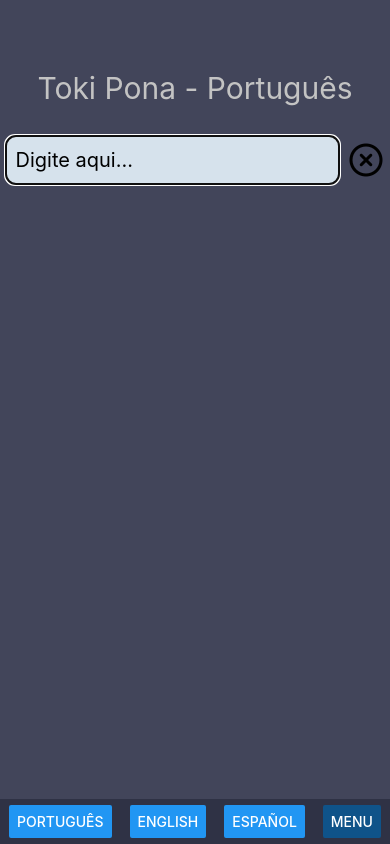
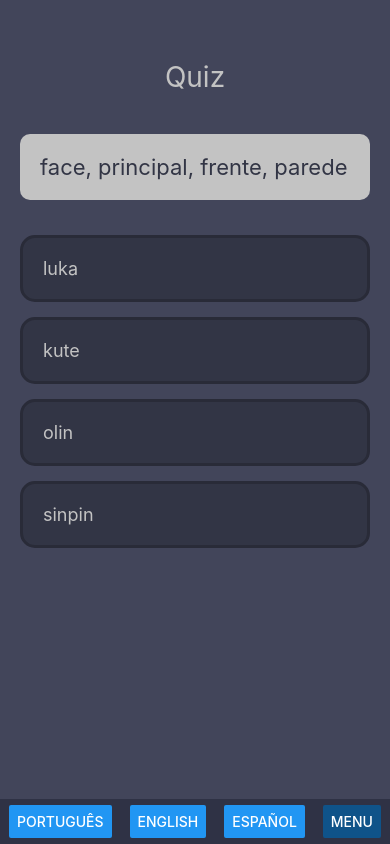
Before and after one commit to Seralto/toki-pona, a React Native app: screen / in a window 390 px wide. Built offline with nearby package versions, Linux system fonts and the light colour scheme.

Commit message:
Add Quiz page

```diff
--- a/App.js
+++ b/App.js
@@ -4,6 +4,7 @@ import { View, ScrollView, StyleSheet, BackHandler } from "react-native";
 import Translator from "./components/Translator";
 import Dictionary from "./components/Dictionary";
 import Grammar from "./components/Grammar";
+import Quiz from "./components/Quiz";
 import About from "./components/About";
 import TokiPona from "./components/TokiPona";
 import OptionsModal from "./components/OptionsModal";
@@ -33,7 +34,8 @@ export default class App extends Component {
     this.state = {
       validEnteredWords: [],
       translations: [],
-      page: "translator",
+      page: "quiz",
+      // page: "translator",
       enteredText: "",
       language: defaultLanguage,
       isModalVisible: false,
@@ -125,6 +127,13 @@ export default class App extends Component {
             <Grammar pageTexts={this.state.appTexts.grammar} />
           )}
 
+          {this.isPage("quiz") && (
+            <Quiz
+              pageTexts={this.state.appTexts.quiz}
+              dictionary={this.state.dictionary}
+            />
+          )}
+
           {this.isPage("about") && (
             <About pageTexts={this.state.appTexts.aboutMe} />
           )}
--- a/components/Dictionary.js
+++ b/components/Dictionary.js
@@ -9,9 +9,9 @@ const Dictionary = ({ pageTexts, dictionary }) => {
       <Text style={styles.title}>{pageTexts.pages.dictionary}</Text>
 
       <ScrollView>
-        {Object.keys(dictionary).map((key) => {
-          return <Translation word={key} text={dictionary[key]} key={key} />;
-        })}
+        {Object.keys(dictionary).map((key) => (
+          <Translation word={key} text={dictionary[key]} key={key} />
+        ))}
       </ScrollView>
     </View>
   );
--- a/components/OptionsModal.js
+++ b/components/OptionsModal.js
@@ -36,10 +36,10 @@ const OptionsModal = ({
           </TouchableOpacity>
         )}
 
-        {page !== "about" && (
-          <TouchableOpacity onPress={() => onChangePage("about")}>
+        {page !== "quiz" && (
+          <TouchableOpacity onPress={() => onChangePage("quiz")}>
             <Text style={styles.menuButton}>
-              {pageTexts.pages.aboutMe.toUpperCase()}
+              {pageTexts.pages.quiz.toUpperCase()}
             </Text>
           </TouchableOpacity>
         )}
@@ -48,6 +48,14 @@ const OptionsModal = ({
           <TouchableOpacity onPress={() => onChangePage("tokipona")}>
             <Text style={styles.menuButton}>
               {pageTexts.pages.tokiPona.toUpperCase()}
+            </Text>
+          </TouchableOpacity>
+        )}
+
+        {page !== "about" && (
+          <TouchableOpacity onPress={() => onChangePage("about")}>
+            <Text style={styles.menuButton}>
+              {pageTexts.pages.aboutMe.toUpperCase()}
             </Text>
           </TouchableOpacity>
         )}
@@ -81,7 +89,7 @@ const styles = StyleSheet.create({
     fontSize: 20,
     paddingVertical: 10,
     paddingHorizontal: 40,
-    marginVertical: 15,
+    marginVertical: 12,
     marginHorizontal: 50,
     borderRadius: 5,
   },
@@ -92,7 +100,7 @@ const styles = StyleSheet.create({
     fontSize: 20,
     paddingVertical: 10,
     paddingHorizontal: 40,
-    marginVertical: 15,
+    marginVertical: 12,
     marginHorizontal: 50,
     borderRadius: 5,
   },
--- /dev/null
+++ b/components/Quiz.js
@@ -0,0 +1,193 @@
+import React, { useState } from "react";
+import { View, Text, StyleSheet, TouchableOpacity } from "react-native";
+
+const NUM_OPTIONS = 4;
+
+const Quiz = ({ pageTexts, dictionary }) => {
+  const [randomWord, setRandomWord] = useState("");
+  const [options, setOptions] = useState([]);
+  const [checkAnswer, setCheckAnswer] = useState(false);
+  const [startNewGame, setStartNewGame] = useState(true);
+  const [optionsDisabled, setOptionsDisabled] = useState(false);
+  const [userAnswer, setUserAnswer] = useState("");
+  const [showNextButton, setshowNextButton] = useState(false);
+  const [reversed, setReversed] = useState(false);
+
+  const getRandomWord = () => {
+    return Object.keys(dictionary)[
+      Math.floor(Math.random() * Object.keys(dictionary).length)
+    ];
+  };
+
+  const shuffle = (options) => {
+    return (options = options.sort(() => 0.5 - Math.random()));
+  };
+
+  const getOptionStyle = (key) => {
+    if (key === randomWord && checkAnswer) {
+      return styles.rightOption;
+    } else if (key !== randomWord && key === userAnswer && checkAnswer) {
+      return styles.wrongOption;
+    }
+
+    return styles.option;
+  };
+
+  const matchUserAnswer = (answer) => {
+    if (optionsDisabled) {
+      return;
+    }
+
+    setOptionsDisabled(true);
+    setUserAnswer(answer);
+    setCheckAnswer(true);
+
+    if (answer === randomWord) {
+      setTimeout(() => {
+        setCheckAnswer(false);
+        setStartNewGame(true);
+        setOptionsDisabled(false);
+      }, 1500);
+    } else {
+      setshowNextButton(true);
+    }
+  };
+
+  const nextQuestion = () => {
+    setCheckAnswer(false);
+    setStartNewGame(true);
+    setOptionsDisabled(false);
+  };
+
+  const setDirections = () => {
+    return Math.random() < 0.5;
+  };
+
+  const newWordsSet = () => {
+    const newWord = getRandomWord();
+    setRandomWord(newWord);
+
+    let newOptions = [newWord];
+    while (newOptions.length < NUM_OPTIONS) {
+      const option = getRandomWord();
+      if (option !== newWord && !newOptions.includes(option)) {
+        newOptions.push(option);
+      }
+    }
+
+    setOptions(shuffle(newOptions));
+    setReversed(setDirections());
+  };
+
+  if (startNewGame) {
+    setshowNextButton(false);
+    setStartNewGame(false);
+    newWordsSet();
+  }
+
+  return (
+    <View style={styles.quiz}>
+      <Text style={styles.title}>{pageTexts.title}</Text>
+
+      <Text style={styles.randomWord}>
+        {reversed ? randomWord : dictionary[randomWord]}
+      </Text>
+
+      <View>
+        {options.map((key) => (
+          <TouchableOpacity onPress={() => matchUserAnswer(key)} key={key}>
+            <Text style={getOptionStyle(key)}>
+              {reversed ? dictionary[key] : key}
+            </Text>
+          </TouchableOpacity>
+        ))}
+
+        {showNextButton && (
+          <TouchableOpacity onPress={nextQuestion}>
+            <Text style={styles.nextButton}>{pageTexts.next}</Text>
+          </TouchableOpacity>
+        )}
+      </View>
+    </View>
+  );
+};
+
+const styles = StyleSheet.create({
+  quiz: {
+    padding: 20,
+  },
+  title: {
+    fontSize: 28,
+    color: "#c3c3c3",
+    marginTop: 40,
+    marginBottom: 40,
+    textAlign: "center",
+  },
+  randomWord: {
+    fontSize: 22,
+    color: "#323545",
+    backgroundColor: "#c3c3c3",
+    borderRadius: 10,
+    marginBottom: 35,
+    padding: 20,
+  },
+  info: {
+    flex: 1,
+    flexDirection: "row",
+    justifyContent: "space-between",
+    paddingHorizontal: 10,
+    marginBottom: 20,
+  },
+  score: {
+    fontSize: 18,
+    color: "#549591",
+    backgroundColor: "#323545",
+    borderRadius: 15,
+    paddingHorizontal: 30,
+    paddingVertical: 5,
+  },
+  option: {
+    fontSize: 18,
+    backgroundColor: "#323545",
+    color: "#c3c3c3",
+    borderColor: "#292b38",
+    borderStyle: "solid",
+    borderWidth: 3,
+    padding: 20,
+    borderRadius: 15,
+    marginBottom: 15,
+  },
+  rightOption: {
+    backgroundColor: "#023220",
+    color: "#c3c3c3",
+    fontSize: 18,
+    borderColor: "#006c00",
+    borderStyle: "solid",
+    borderWidth: 3,
+    padding: 20,
+    borderRadius: 15,
+    marginBottom: 15,
+  },
+  wrongOption: {
+    backgroundColor: "#560707",
+    color: "#c3c3c3",
+    fontSize: 18,
+    borderColor: "#8d0a0a",
+    borderStyle: "solid",
+    borderWidth: 3,
+    padding: 20,
+    borderRadius: 15,
+    marginBottom: 15,
+  },
+  nextButton: {
+    backgroundColor: "#2196f3",
+    color: "#fff",
+    fontSize: 20,
+    textAlign: "center",
+    paddingVertical: 10,
+    borderRadius: 5,
+    marginTop: 20,
+  },
+});
+
+export default Quiz;
--- a/data/texts-english.json
+++ b/data/texts-english.json
@@ -8,8 +8,13 @@
     "translator": "Translator",
     "dictionary": "Dictionary",
     "grammar": "Grammar",
-    "aboutMe": "About Me",
-    "tokiPona": "Toki Pona"
+    "quiz": "Quiz",
+    "tokiPona": "Toki Pona",
+    "aboutMe": "About Me"
+  },
+  "quiz": {
+    "title": "Quiz",
+    "next": "Next"
   },
   "grammar": {
     "title": "Grammar",
--- a/data/texts-portuguese.json
+++ b/data/texts-portuguese.json
@@ -8,8 +8,13 @@
     "translator": "Tradutor",
     "dictionary": "Dicionário",
     "grammar": "Gramática",
-    "aboutMe": "Sobre Mim",
-    "tokiPona": "Toki Pona"
+    "quiz": "Quiz",
+    "tokiPona": "Toki Pona",
+    "aboutMe": "Sobre Mim"
+  },
+  "quiz": {
+    "title": "Quiz",
+    "next": "Próximo"
   },
   "grammar": {
     "title": "Gramática",
--- a/data/texts-spanish.json
+++ b/data/texts-spanish.json
@@ -8,8 +8,13 @@
     "translator": "Traductor",
     "dictionary": "Diccionario",
     "grammar": "Gramática",
-    "aboutMe": "Sobre Mí",
-    "tokiPona": "Toki Pona"
+    "quiz": "Quiz",
+    "tokiPona": "Toki Pona",
+    "aboutMe": "Sobre Mí"
+  },
+  "quiz": {
+    "title": "Quiz",
+    "next": "Siguiente"
   },
   "grammar": {
     "title": "Gramática",
```
